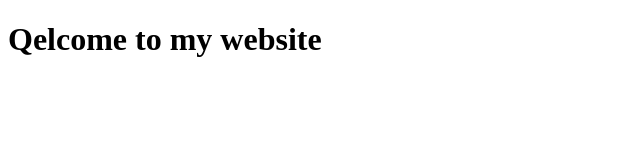
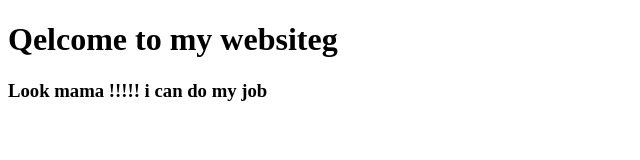
Before and after one commit to S-SHEKH/my-first-website, a plain HTML site: page index.html in a window 1280 px wide. Shown: the whole page, without its empty margins (0-640 px from the left). Drawn offline with Linux system fonts and the light colour scheme.

Commit message:
learned git hub

```diff
--- a/index.html
+++ b/index.html
@@ -6,6 +6,8 @@
     <title>Document</title>
 </head>
 <body>
-    <h1>Qelcome to my website</h1>
+    <h1>Qelcome to my websiteg</h1>
+    <h3> Look mama !!!!! i can do my job </h3>
+
 </body>
 </html>
```
